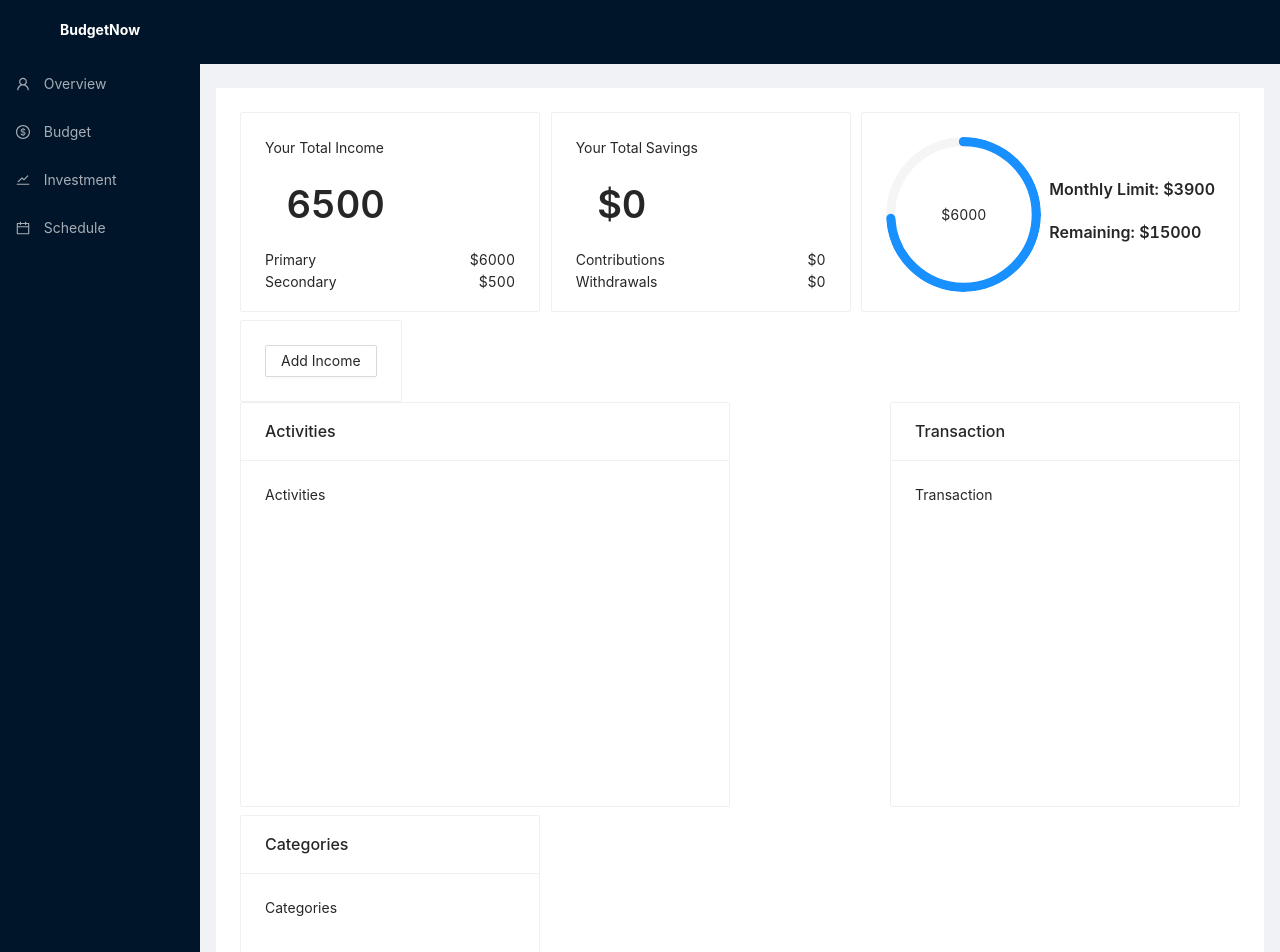
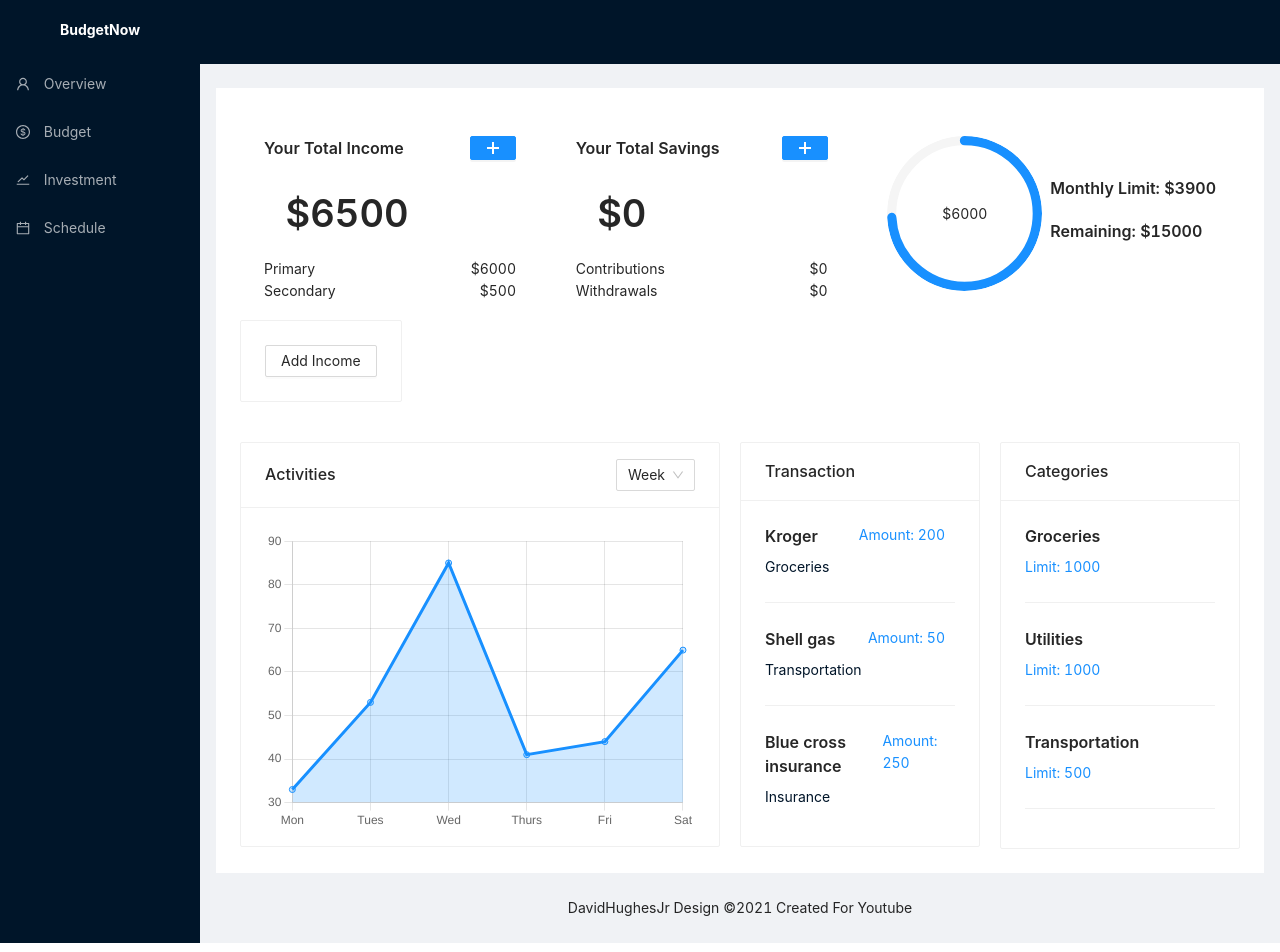
Before and after one commit to DavidHughesJr/budgetnow, a React (Create React App) app: page /budget in a window 1280 px wide. Shown: the top 952 px of the page. Built offline with nearby package versions, Linux system fonts and the light colour scheme.

Commit message:
budget page visual update

```diff
--- a/src/components/pages/Budget.jsx
+++ b/src/components/pages/Budget.jsx
@@ -1,11 +1,32 @@
-import { Card, Space, Typography, Progress, Button } from 'antd'
+import { Card, Space, Typography, Progress, Button, Divider, Select } from 'antd'
+import { PlusOutlined } from '@ant-design/icons';
 import React, { useContext } from 'react'
 import { BudgetContext } from '../../context/BudgetContextProvider'
 import { InvestmentContext } from '../../context/InvestmentContextProvider';
-import { Chart as ChartJS, ArcElement, Tooltip, Legend } from 'chart.js';
+import {
+  Chart as ChartJS,
+  CategoryScale,
+  LinearScale,
+  PointElement,
+  LineElement,
+  Title,
+  Tooltip,
+  Legend,
+  Filler
+} from 'chart.js';
+import { Line } from 'react-chartjs-2';
 
 
-ChartJS.register(ArcElement, Tooltip, Legend);
+ChartJS.register(
+  CategoryScale,
+  Filler,
+  LinearScale,
+  PointElement,
+  LineElement,
+  Title,
+  Tooltip,
+  Legend
+);
 
 
 
@@ -13,13 +34,15 @@ const Budget = () => {
 
   const { Title } = Typography
   const { Text } = Typography
+  const { Paragraph } = Typography
 
   const { budget } = useContext(BudgetContext)
   const { categories } = useContext(BudgetContext)
+  const { transactions } = useContext(BudgetContext)
   const totalIncome = budget[0].amount + budget[1].amount
 
   const budgetAndSavings = [
-    { text: 'Your Total Income', title: `${totalIncome}`, subtitle1: 'Primary', subtitle1Text: `$${budget[0].amount}`, subtitle2: 'Secondary', subtitle2Text: `$${budget[1].amount}` },
+    { text: 'Your Total Income', title: `$${totalIncome}`, subtitle1: 'Primary', subtitle1Text: `$${budget[0].amount}`, subtitle2: 'Secondary', subtitle2Text: `$${budget[1].amount}` },
     { text: 'Your Total Savings', title: `$0`, subtitle1: 'Contributions', subtitle1Text: `$0`, subtitle2: 'Withdrawals', subtitle2Text: `$0` },
   ]
 
@@ -27,14 +50,42 @@ const Budget = () => {
     0)
 
 
+  const options = {
+    responsive: true,
+    maintainAspectRatio: false,
+    plugins: {
+      legend: {
+        display: false
+      }
+    }
+  }
+
+  const data = {
+    labels: ["Mon", "Tues", "Wed", "Thurs", "Fri", "Sat"],
+    datasets: [
+      {
+
+        data: [33, 53, 85, 41, 44, 65],
+        fill: true,
+        backgroundColor: "RGB(24, 144, 255, 0.2)",
+        borderColor: "RGB(24, 144, 255)"
+      },
+    ]
+  };
+
+
+
   return (
     <>
       <Space className='layout' direction='horizontal' align=''>
         {
           budgetAndSavings?.map(({ text, title, subtitle1, subtitle1Text, subtitle2, subtitle2Text }) =>
-            <Card className='card-small' hoverable='true' bordered='false'>
+            <Card className='card-small no-border' hoverable='true' bordered='false'>
               <div>
-                <Text> {text} </Text>
+                <div className='flex-between'>
+                  <Title level={5}> {text} </Title>
+                  <Button type="primary" size="small"> <PlusOutlined /> </Button>
+                </div>
                 <Title style={{ margin: 21.5 }}>  {title} </Title>
                 <div>
                   <div className='flex-between' >
@@ -50,7 +101,7 @@ const Budget = () => {
             </Card>
           )
         }
-        <Card className='card-wide-mini' hoverable='true' >
+        <Card className='card-wide-mini no-border' hoverable='true' >
           <Space>
             <Progress width='155px' type="circle" percent={75} format={amount => `$${budget[0].amount}`} />
             <div >
@@ -63,17 +114,49 @@ const Budget = () => {
           <Button> Add Income </Button>
         </Card>
       </Space>
-      <Space  className='layout' direction='horizontal'>
-        <Card className='card-large-3' title="Activities" hoverable={true}>
-          Activities
+      <div className='layout-2' direction='horizontal'>
+        <Card className='card-large-3 no-fill' title="Activities" hoverable={true} extra={
+          <Select defaultValue="week">
+            <Select.Option value="week">Week</Select.Option>
+            <Select.Option value="month">Month</Select.Option>
+          </Select>
+        }>
+          <div style={{ height: '300px' }}>
+            <Line height="100%" width="100%" options={options} data={data} />
+          </div>
         </Card>
         <Card className='card-large-2' title="Transaction" hoverable={true}>
-          Transaction
+          <div className='overflow-scroll'>
+            {
+              transactions.map((items) => (
+                <>
+                  <div style={{ display: 'flex', justifyContent: 'space-between' }}>
+                    <div>
+                      <Title level={5}> {items.name} </Title>
+                      <Text style={{ color: '#001529' }}> {items.category}</Text>
+                    </div>
+                    <Paragraph style={{ color: '#1890FF', marginRight: '10px' }}> Amount: {items.cost}</Paragraph>
+                  </div>
+                  <Divider />
+                </>
+              ))
+            }
+          </div>
         </Card>
-        <Card className='card-large' title="Categories" hoverable={true}>
-          Categories
+        <Card className='card-large-1' title="Categories" hoverable={true}>
+          <div className='overflow-scroll'>
+            {
+              categories.map((items) => (
+                <>
+                  <Title level={5}> {items.name} </Title>
+                  <Text style={{ color: '#1890FF' }}> Limit: {items.cap}</Text>
+                  <Divider />
+                </>
+              ))
+            }
+          </div>
         </Card>
-      </Space>
+      </div>
     </>
   )
 }
--- a/src/index.css
+++ b/src/index.css
@@ -26,6 +26,11 @@
   display: flex;
   justify-content: space-between;
 }
+.layout-2 {
+  display: flex;
+  justify-content: space-between;
+  margin-top: 40px;
+}
 .investment-layout {
   width: 100%;
   display: flex;
@@ -42,11 +47,11 @@
   height: 405px;
 }
 .card-large-2 {
-  width: 350px;
+  width: 100%;
   height: 405px;
 }
 .card-large-3 {
-  width: 490px;
+  width: 100%;
   height: 405px;
 }
 .card-xl {
@@ -58,7 +63,7 @@
   height: 150px;
 }
 .card-wide-mini {
-  height: 200px
+  height: 200px;
 }
 .card-calendar {
   width: 300px;
@@ -130,7 +135,6 @@
 .flex-list {
   display: flex;
   flex-direction: column;
-
 }
 .btn-center {
   width: auto;
@@ -139,8 +143,31 @@
   width: 100%;
   height: 100%;
 }
+.no-border {
+  border: none;
+}
+.overflow-scroll {
+  overflow: scroll;
+  height: 300px;
+  overflow-x: hidden;
+}
+.overflow-scroll::-webkit-scrollbar {
+  width: 1px;
+}
+.overflow-scroll::-webkit-scrollbar-track {
+  background: #f1f1f1;
+}
+.overflow-scroll::-webkit-scrollbar-thumb {
+  background: #888;
+}
+
 @media (min-width: 320px) {
   .layout {
+    flex-wrap: wrap;
+    flex-direction: column;
+    gap: 8px;
+  }
+  .layout-2 {
     flex-wrap: wrap;
     flex-direction: column;
     gap: 8px;
@@ -155,6 +182,12 @@
     width: 100%;
   }
   .card-large {
+    width: 100%;
+  }
+  .card-large-2 {
+    width: 100%;
+  }
+  .card-large-3 {
     width: 100%;
   }
   .card-wide {
@@ -177,17 +210,26 @@
   .card-medium {
     width: 300px;
   }
-  .card-large {
-    width: 300px;
-  }
   .popup-form {
     width: 50%;
+  }
+   .card-large-1 {
+    width: 24%;
+  }
+  .card-large-2 {
+    width: 24%;
+  }
+  .card-large-3 {
+    width: 48%;
   }
 }
 @media (min-width: 1200px) {
   .layout {
     flex-direction: row;
   }
+  .layout-2 {
+    flex-direction: row;
+  }
   .popup-form {
     width: 50%;
   }
```
